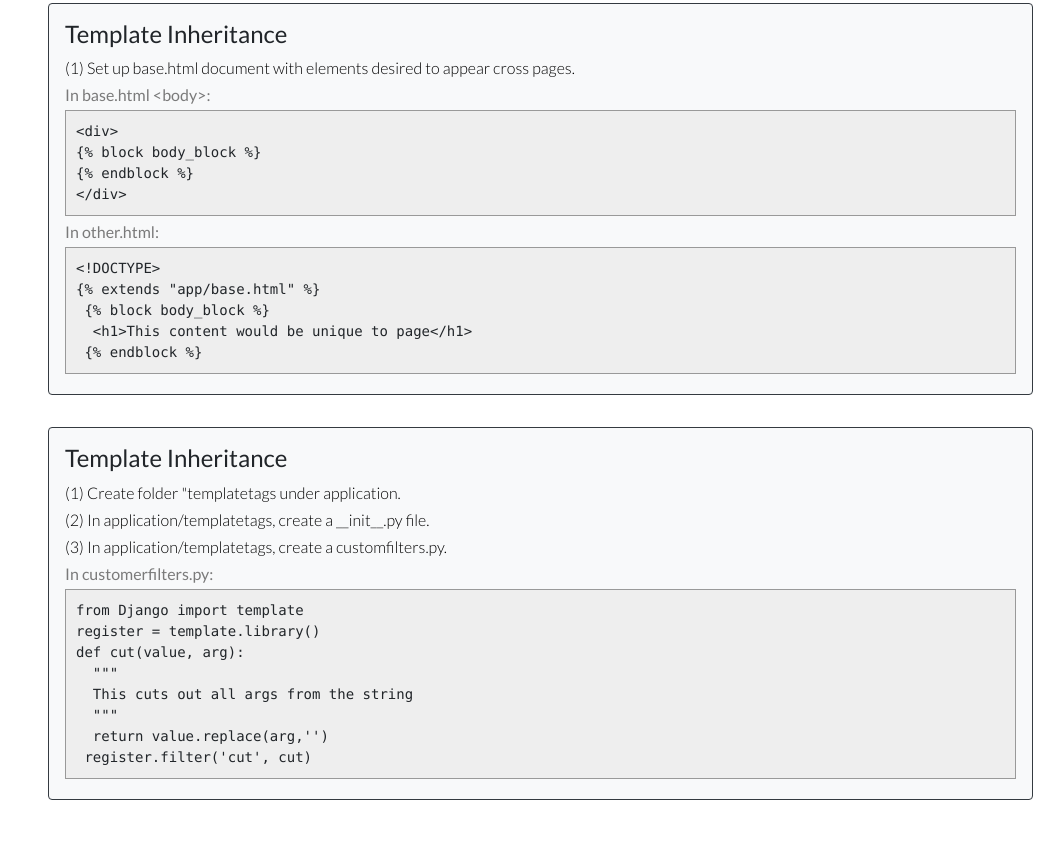
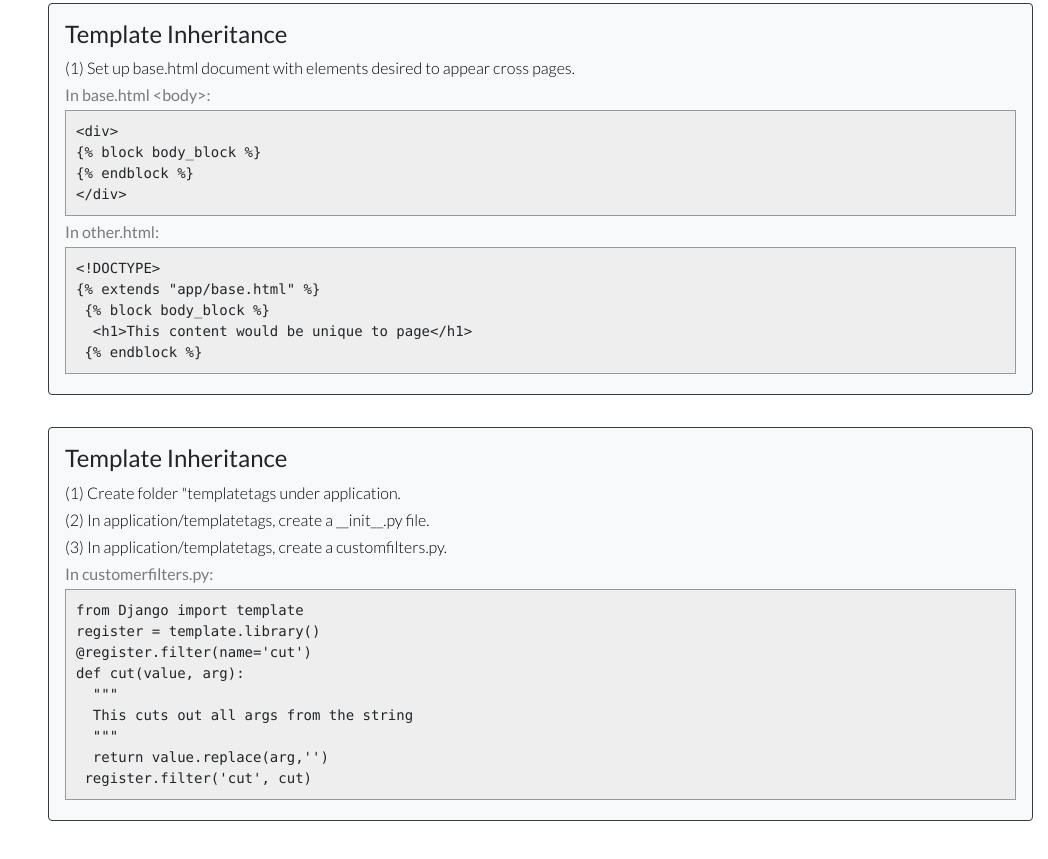
Before and after one commit to mringes13/djangoresources, a plain HTML site: page index.html in a window 1280 px wide. Shown: the part 8815-9674 px from the top of the page, without its empty margins (232-1280 px from the left). Drawn offline with nearby package versions, Linux system fonts and the light colour scheme.

Commit message:
filterchange

```diff
--- a/index.html
+++ b/index.html
@@ -308,7 +308,7 @@
                 <p class="step">(2) In application/templatetags, create a __init__.py file.</p>
                 <p class="step">(3) In application/templatetags, create a customfilters.py.</p>
                 <p class="location">In customerfilters.py:</p>
-                <pre class="mb-1"><code contenteditable>from Django import template<br>register = template.library()<br>def cut(value, arg):<br>&emsp;&emsp;"""<br>&emsp;&emsp;This cuts out all args from the string<br>&emsp;&emsp;"""<br>&emsp;&emsp;return value.replace(arg,'')<br>&emsp;register.filter('cut', cut)</code></pre>
+                <pre class="mb-1"><code contenteditable>from Django import template<br>register = template.library()<br>@register.filter(name='cut')<br>def cut(value, arg):<br>&emsp;&emsp;"""<br>&emsp;&emsp;This cuts out all args from the string<br>&emsp;&emsp;"""<br>&emsp;&emsp;return value.replace(arg,'')<br>&emsp;register.filter('cut', cut)</code></pre>
               </div>
             </div>
           </div>
```
